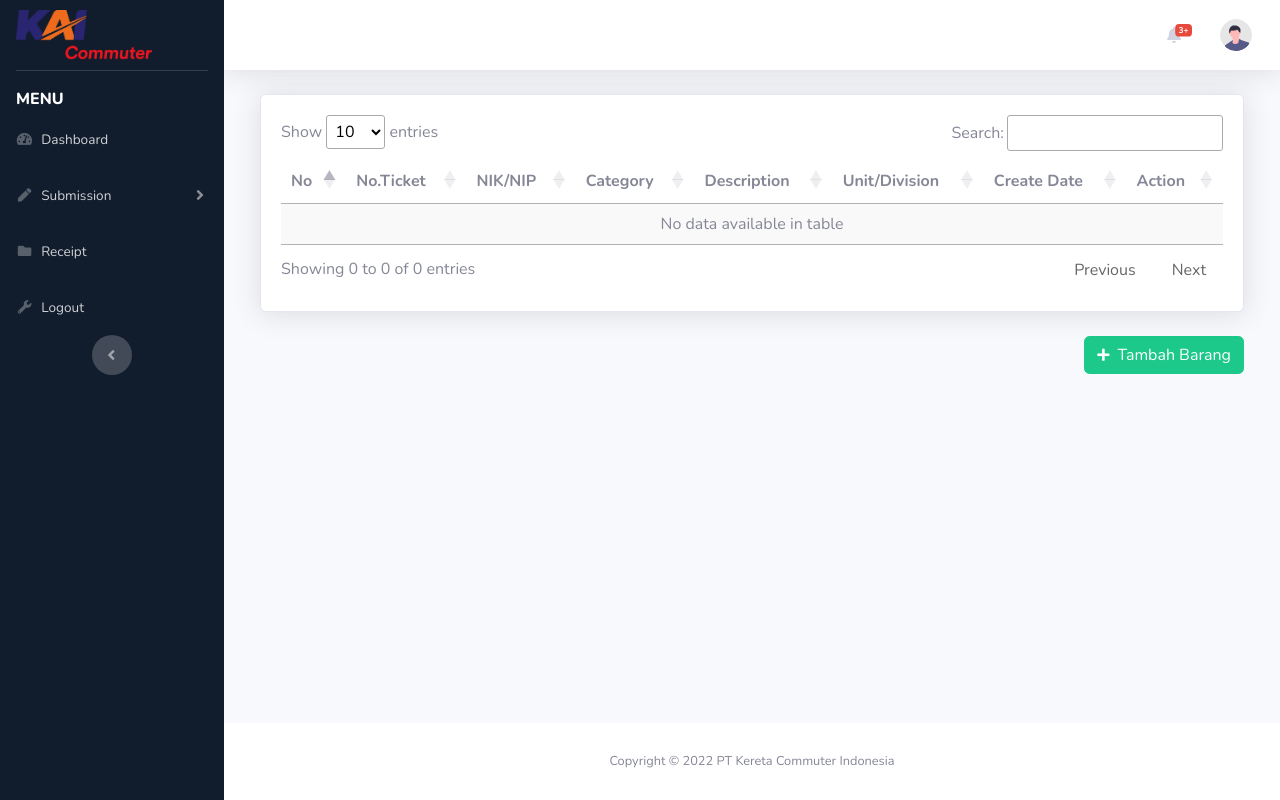
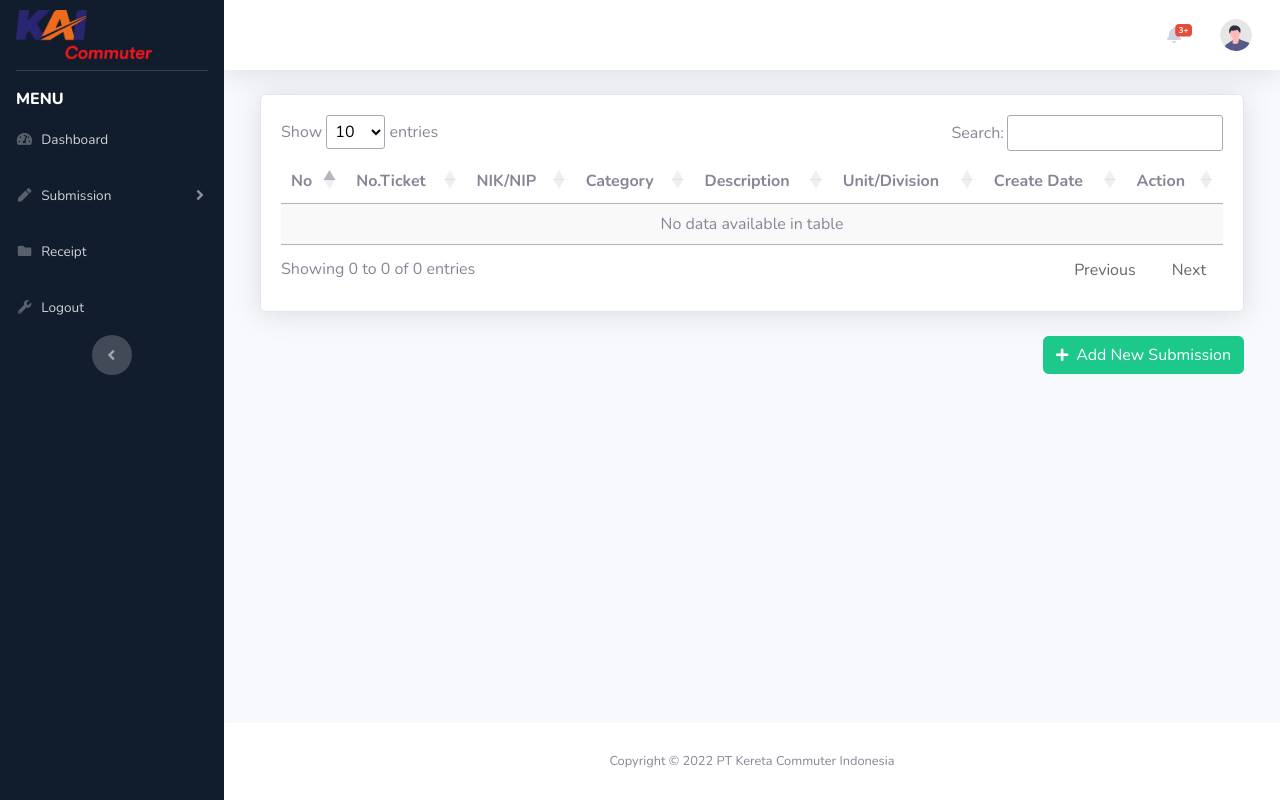
Before and after one commit to pradanarizal/bast_project, a CodeIgniter app: page /bast_project/admin/subsoftware in a window 1280 px wide. Run offline with CodeIgniter, Linux system fonts and the light colour scheme; data comes from the database, SQL or seed files in the repository; some libraries are stand-ins or nearby versions.

Commit message:
ubah nama jadi add new submission

```diff
--- a/application/views/admin/submission_hardware.php
+++ b/application/views/admin/submission_hardware.php
@@ -63,7 +63,7 @@
                 </div>
             </div>
             <div class="float-right">
-                <button class="btn btn-md btn-success  mb-3" data-toggle="modal" data-target="#tambahHardware"><i class="fas fa-plus fa-sm mr-2"></i>Tambah Barang</button>
+                <button class="btn btn-md btn-success  mb-3" data-toggle="modal" data-target="#tambahHardware"><i class="fas fa-plus fa-sm mr-2"></i>Add New Submission</button>
             </div>
         </div>
     </div>
--- a/application/views/admin/submission_software.php
+++ b/application/views/admin/submission_software.php
@@ -63,7 +63,7 @@
                 </div>
             </div>
             <div class="float-right">
-                <button class="btn btn-md btn-success  mb-3" data-toggle="modal" data-target="#tambahBarang"><i class="fas fa-plus fa-sm mr-2"></i>Tambah Barang</button>
+                <button class="btn btn-md btn-success  mb-3" data-toggle="modal" data-target="#tambahBarang"><i class="fas fa-plus fa-sm mr-2"></i>Add New Submission</button>
             </div>
 
         </div>
```
